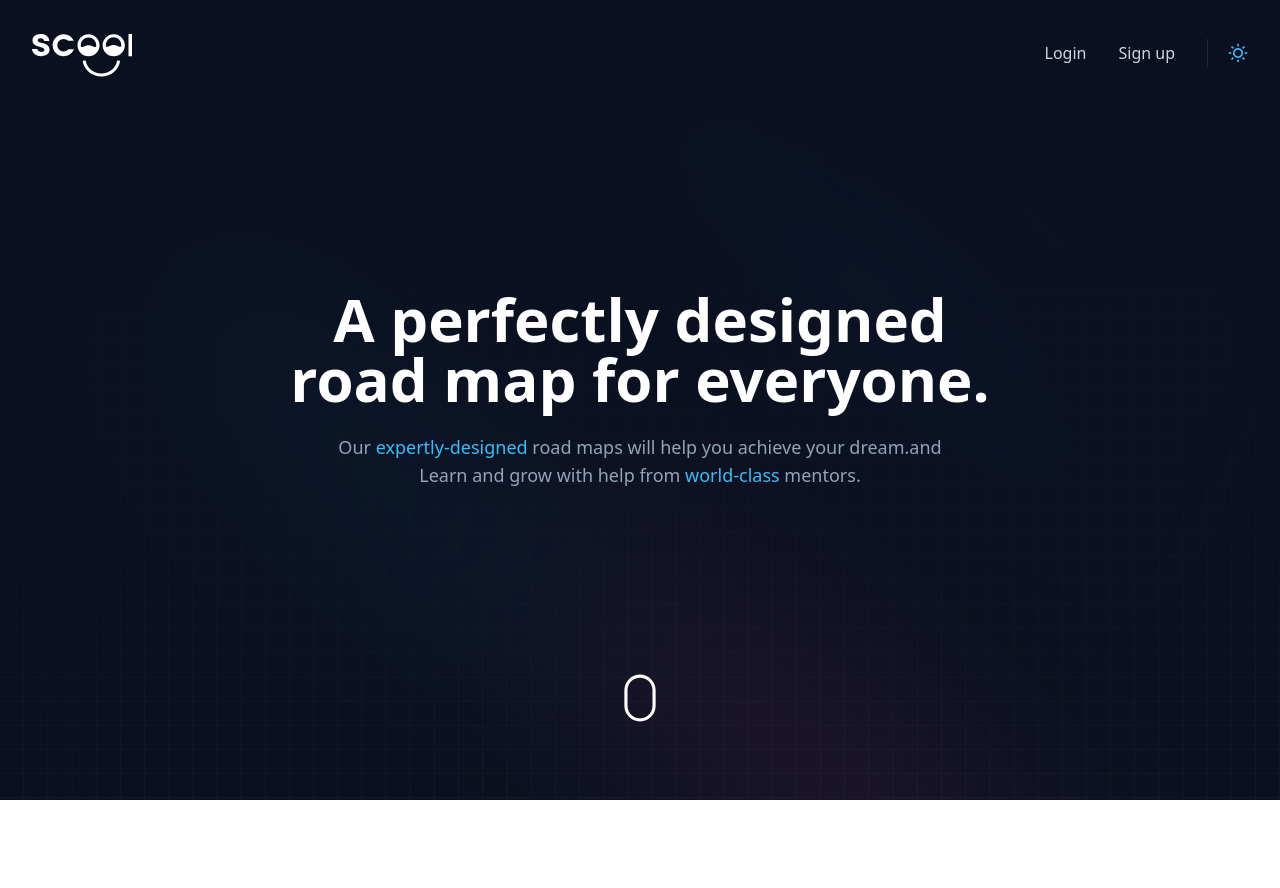
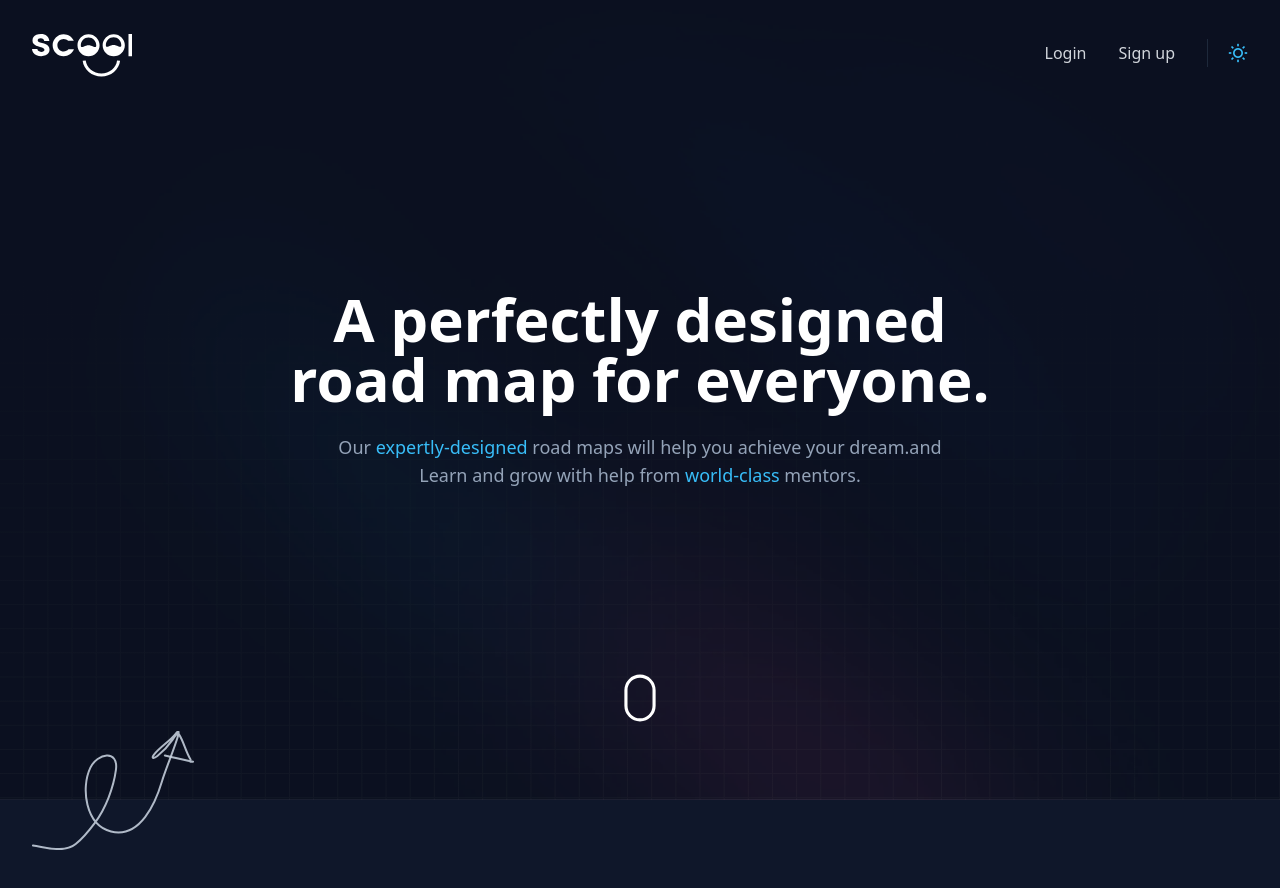
Before and after one commit to aninarafath6/scool-app, a Next.js app: page / in a window 1280 px wide. Shown: the top 888 px of the page. Before the commit the page ends 800 px from the top, so only its background shows below. Built offline with nearby package versions, Linux system fonts and the light colour scheme.

Commit message:
doodles added

```diff
--- a/components/landing/hero/Index.jsx
+++ b/components/landing/hero/Index.jsx
@@ -14,12 +14,34 @@ function Hero() {
     },
   };
   return (
-    <div className="bg overflow-hidden">
+    <div className="bg border-b border-border_color">
       <div className="grd">
         <div className="px-8 mds">
           <Header />
-          <div className="flex flex-col  h-screen justify-evenly">
+          <div className="flex flex-col  h-screen justify-evenly relative ">
             <Banner />
+            <div className="absolute md:bottom-14 bottom-16 left-0">
+              <svg
+                width="162"
+                height="119"
+                viewBox="0 0 162 119"
+                fill="none"
+                xmlns="http://www.w3.org/2000/svg"
+              >
+                <path
+                  d="M0.913757 114.53C13.9807 116.216 32.3056 122.378 43.7012 113.083C51.0025 107.128 57.0714 99.6064 62.6869 92.0921C73.647 77.4257 81.4769 57.0014 83.9262 38.9656C86.7749 17.9886 65.2558 22.4197 58.3958 36.6239C48.6178 56.8698 53.4826 94.2165 79.0133 100.444C108.309 107.591 123.562 71.7844 130.096 49.9154C134.773 34.2631 153.849 -9.9389 143.644 2.81731C137.309 10.736 128.12 15.6577 122.008 23.6058C118.81 27.7641 121.911 27.9558 125.382 25.0963C131.067 20.4118 136.477 14.6482 140.667 8.60318C141.379 7.57589 145.275 0.763508 146.837 3.12604C151.902 10.7886 153.525 20.5514 158.568 28.4832"
+                  stroke="#cbd5e2db"
+                  strokeWidth="2"
+                  strokeLinecap="round"
+                ></path>
+                <path
+                  d="M132.848 24.4348C141.945 26.8851 150.961 28.4036 160.05 30.4235C162.841 31.0437 159.046 30.7305 158.171 30.7851"
+                  stroke="#cbd5e2db"
+                  strokeWidth="2"
+                  strokeLinecap="round"
+                ></path>
+              </svg>
+            </div>
             <div className="">
               {" "}
               <Lottie
@@ -27,7 +49,6 @@ function Hero() {
                 height={50}
                 width={50}
                 speed={1.5}
-
               />
             </div>
           </div>
--- a/components/landing/index.jsx
+++ b/components/landing/index.jsx
@@ -1,10 +1,13 @@
 import React from "react";
 import Hero from "./hero/Index";
+import TrendingMembers from "./trending_mentors/TrendingMembers";
 
 function Landing() {
   return (
     <div className="">
       <Hero />
+
+      <TrendingMembers />
     </div>
   );
 }
--- /dev/null
+++ b/components/landing/trending_mentors/TrendingMembers.jsx
@@ -0,0 +1,11 @@
+import React from "react";
+
+function TrendingMembers() {
+  return (
+    <div className=" h-screen w-screen bg-bg">
+      {/* <div className="h-24 bg-green-400 w-40">hey</div> */}
+    </div>
+  );
+}
+
+export default TrendingMembers;
--- a/styles/globals.css
+++ b/styles/globals.css
@@ -10,7 +10,6 @@
   background: #0b1120;
   height: 100vh;
   width: 100vw;
-  position: absolute;
   background-repeat: no-repeat;
   background-size: cover;
 }
--- a/tailwind.config.js
+++ b/tailwind.config.js
@@ -5,7 +5,12 @@ module.exports = {
     "./elements/**/*.{js,ts,jsx,tsx}",
   ],
   theme: {
-    extend: {},
+    extend: {
+      colors: {
+        bg: "#0f172a",
+        border_color: "#1e2334",
+      },
+    },
   },
   plugins: [],
 };
```
